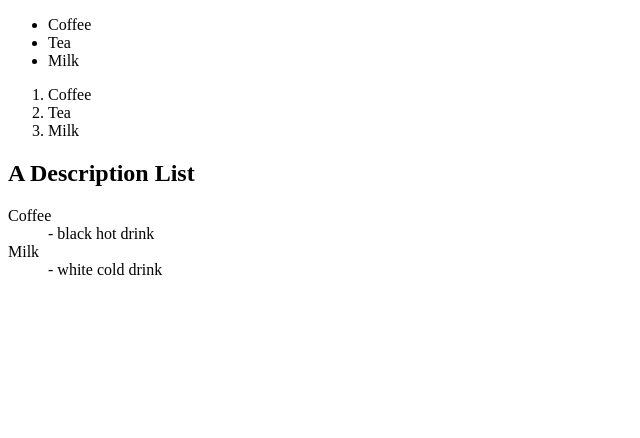
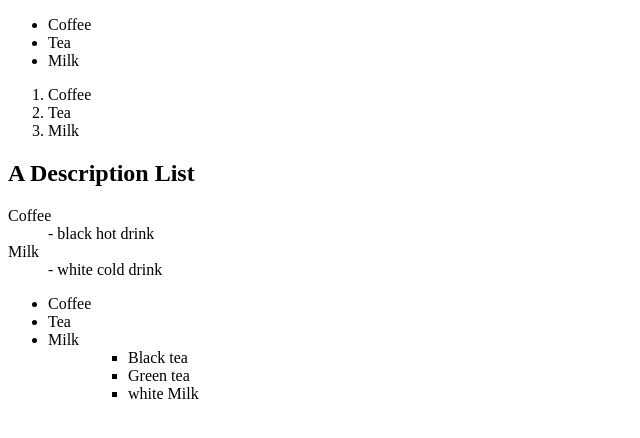
Before and after one commit to tsr-kairi/html, a plain HTML site: page w3schools/LISTS.HTML in a window 1280 px wide. Shown: the whole page, without its empty margins (0-640 px from the left). Drawn offline with Linux system fonts and the light colour scheme.

Commit message:
till list.html done

```diff
--- a/w3schools/LISTS.HTML
+++ b/w3schools/LISTS.HTML
@@ -43,7 +43,7 @@ Example -->
   <li>Milk</li>
 </ol>
 
-
+<!-- other list example -->
 
 <h2>A Description List</h2>
 
@@ -65,3 +65,29 @@ Tag	Description
 <dl>	Defines a description list
 <dt>	Defines a term in a description list
 <dd>	Describes the term in a description list -->
+
+
+    <!-- Example - Disc - unordered list -->
+
+    <!DOCTYPE html>
+    <html lang="en">
+    <head>
+        <meta charset="UTF-8">
+        <meta http-equiv="X-UA-Compatible" content="IE=edge">
+        <meta name="viewport" content="width=device-width, initial-scale=1.0">
+        <title>Document</title>
+    </head>
+    <body>
+       <ul style="list-style-type:square;"></ul>
+  <ul>
+  <li>Coffee</li>
+  <li>Tea
+  <li>Milk</li>
+  <ul/>
+      <ul/>
+      <li>Black tea</li>
+      <li>Green tea</li>
+      <li>white Milk</li>
+    </ul>
+    </body>
+    </html>
```
Also changed, not shown: w3schools/tables.html (+0 -5 lines).
